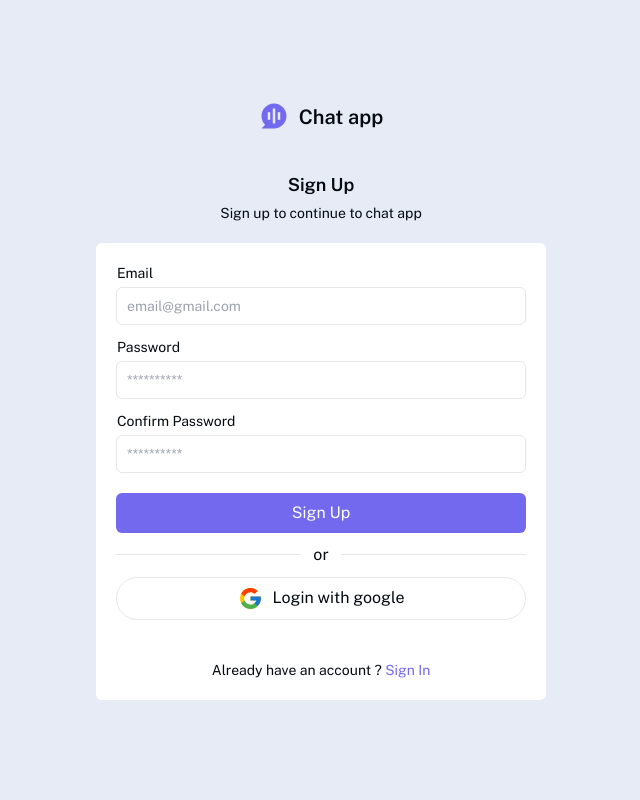
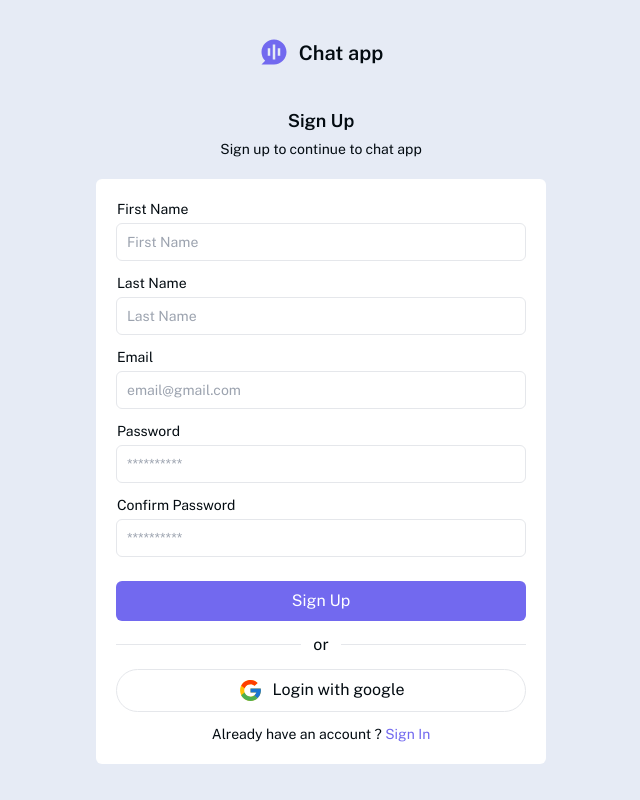
Before and after one commit to taitranhuu2302/chat-app, a Next.js app in the folder client/: page /auth/register in a window 1280 px wide. Shown: the whole page, without its empty margins (319-959 px from the left). Built offline with nearby package versions, Linux system fonts and the light colour scheme.

Commit message:
feat(client): login and register

```diff
--- a/client/package.json
+++ b/client/package.json
@@ -9,6 +9,7 @@
     "lint": "next lint"
   },
   "dependencies": {
+    "@hookform/resolvers": "^3.1.1",
     "@react-oauth/google": "^0.11.0",
     "@reduxjs/toolkit": "^1.9.1",
     "@types/humps": "^2.0.2",
--- a/client/pages/auth/index.tsx
+++ b/client/pages/auth/index.tsx
@@ -3,18 +3,37 @@ import Image from 'next/image';
 import Link from 'next/link';
 import { useRouter } from 'next/router';
 import useTranslate from '@/hooks/useTranslate';
-import { FcGoogle } from 'react-icons/fc';
 import withPageLoading from '../../HOC/withPageLoading';
 import LoginSocial from '@/components/LoginSocial';
+import * as yup from 'yup';
+import { useForm, SubmitHandler } from 'react-hook-form';
+import { yupResolver } from '@hookform/resolvers/yup';
 
 interface ILoginPage {}
+
+const schema = yup.object().shape({
+  email: yup
+    .string()
+    .matches(/^(?!.*@[^,]*,)/, 'Email is not in the correct format')
+    .required('Email is required'),
+  password: yup
+    .string()
+    .min(6, 'Password must be longer than 6 characters')
+    .required('Password is required'),
+});
 
 const LoginPage: React.FC<ILoginPage> = () => {
   const router = useRouter();
   const t: any = useTranslate();
-  const handleSubmit = async (e: React.SyntheticEvent) => {
-    e.preventDefault();
-    await router.push('/');
+  const {
+    register,
+    handleSubmit,
+    formState: { errors },
+  } = useForm<LoginType>({
+    resolver: yupResolver<any>(schema),
+  });
+  const onSubmit: SubmitHandler<LoginType> = (data) => {
+    console.log(data);
   };
 
   return (
@@ -27,7 +46,7 @@ const LoginPage: React.FC<ILoginPage> = () => {
         <p className={'mt-10 text-lg font-semibold'}>{t.auth.signIn.label}</p>
         <p className={'text-sm mt-1'}>{t.auth.signIn.description}</p>
         <form
-          onSubmit={handleSubmit}
+          onSubmit={handleSubmit(onSubmit)}
           className={'bg-white dark:bg-via-200 w-[450px] mt-5 rounded-md p-5'}>
           <div className={'flex flex-col'}>
             <label htmlFor="Email" className={'text-sm ml-[1px]'}>
@@ -36,6 +55,7 @@ const LoginPage: React.FC<ILoginPage> = () => {
             <input
               id="Email"
               type="text"
+              {...register('email')}
               className={
                 'border dark:border-night-400 bg-transparent rounded-md mt-1 py-2 text-sm px-2.5 outline-none'
               }
@@ -49,6 +69,7 @@ const LoginPage: React.FC<ILoginPage> = () => {
             <input
               id="Password"
               type="password"
+              {...register('password')}
               className={
                 'border dark:border-night-400 bg-transparent rounded-md mt-1 py-2 text-sm px-2.5 outline-none'
               }
@@ -64,6 +85,18 @@ const LoginPage: React.FC<ILoginPage> = () => {
               {t.auth.rememberMe}
             </span>
           </label>
+          <ul>
+            {errors.email && (
+              <li className={'text-red-500 text-[15px]'}>
+                {errors.email.message}
+              </li>
+            )}
+            {errors.password && (
+              <li className={'text-red-500 text-[15px]'}>
+                {errors.password.message}
+              </li>
+            )}
+          </ul>
           <button
             type={'submit'}
             className={'bg-primary text-light w-full py-2 rounded-md mt-5'}>
--- a/client/pages/auth/register.tsx
+++ b/client/pages/auth/register.tsx
@@ -4,11 +4,41 @@ import Link from 'next/link';
 import useTranslate from '@/hooks/useTranslate';
 import LoginSocial from '@/components/LoginSocial';
 import withPageLoading from '../../HOC/withPageLoading';
+import * as yup from 'yup';
+import { useForm, SubmitHandler } from 'react-hook-form';
+import { yupResolver } from '@hookform/resolvers/yup';
 
 interface IRegister {}
 
+const schema = yup.object().shape({
+  firstName: yup.string().required('First Name is required'),
+  lastName: yup.string().required('Last Name is required'),
+  email: yup
+    .string()
+    .matches(/^(?!.*@[^,]*,)/, 'Email is not in the correct format')
+    .required('Email is required'),
+  password: yup
+    .string()
+    .min(6, 'Password must be longer than 6 characters')
+    .required('Password is required'),
+  confirmPassword: yup
+    .string()
+    .oneOf([yup.ref('password'), null], 'Re-enter incorrect password'),
+});
+
 const RegisterPage: React.FC<IRegister> = () => {
   const t = useTranslate();
+  const {
+    register,
+    handleSubmit,
+    formState: { errors },
+  } = useForm<RegisterType>({
+    resolver: yupResolver<any>(schema),
+  });
+
+  const onSubmit: SubmitHandler<RegisterType> = (data) => {
+    console.log(data);
+  };
 
   return (
     <div className={'bg-via-500 dark:bg-via-300 w-full h-screen'}>
@@ -20,7 +50,38 @@ const RegisterPage: React.FC<IRegister> = () => {
         <p className={'mt-10 text-lg font-semibold'}>{t.auth.signUp.label}</p>
         <p className={'text-sm mt-1'}>{t.auth.signUp.description}</p>
         <form
-          className={'bg-white dark:bg-via-200 w-[450px] mt-5 rounded-md p-5'}>
+          onSubmit={handleSubmit(onSubmit)}
+          className={
+            'bg-white dark:bg-via-200 w-[450px] mt-5 rounded-md p-5 space-y-3'
+          }>
+          <div className={'flex flex-col'}>
+            <label htmlFor="FirstName" className={'text-sm ml-[1px]'}>
+              {t.auth.firstName.label}
+            </label>
+            <input
+              id="FirstName"
+              type="text"
+              {...register('firstName')}
+              className={
+                'border dark:border-night-400 bg-transparent rounded-md mt-1 py-2 text-sm px-2.5 outline-none'
+              }
+              placeholder={t.auth.firstName.hint}
+            />
+          </div>
+          <div className={'flex flex-col'}>
+            <label htmlFor="LastName" className={'text-sm ml-[1px]'}>
+              {t.auth.lastName.label}
+            </label>
+            <input
+              id="LastName"
+              type="text"
+              {...register('lastName')}
+              className={
+                'border dark:border-night-400 bg-transparent rounded-md mt-1 py-2 text-sm px-2.5 outline-none'
+              }
+              placeholder={t.auth.lastName.hint}
+            />
+          </div>
           <div className={'flex flex-col'}>
             <label htmlFor="Email" className={'text-sm ml-[1px]'}>
               {t.auth.email.label}
@@ -28,38 +89,68 @@ const RegisterPage: React.FC<IRegister> = () => {
             <input
               id="Email"
               type="text"
+              {...register('email')}
               className={
                 'border dark:border-night-400 bg-transparent rounded-md mt-1 py-2 text-sm px-2.5 outline-none'
               }
               placeholder={t.auth.email.hint}
             />
           </div>
-          <div className={'flex flex-col mt-3'}>
+          <div className={'flex flex-col'}>
             <label htmlFor="Password" className={'text-sm ml-[1px]'}>
               {t.auth.password.label}
             </label>
             <input
               id="Password"
               type="password"
+              {...register('password')}
               className={
                 'border dark:border-night-400 bg-transparent rounded-md mt-1 py-2 text-sm px-2.5 outline-none'
               }
               placeholder={'**********'}
             />
           </div>
-          <div className={'flex flex-col mt-3'}>
+          <div className={'flex flex-col'}>
             <label htmlFor="ConfirmPassword" className={'text-sm ml-[1px]'}>
               {t.auth.confirmPassword.label}
             </label>
             <input
               id="ConfirmPassword"
               type="password"
+              {...register('confirmPassword')}
               className={
                 'border dark:border-night-400 bg-transparent rounded-md mt-1 py-2 text-sm px-2.5 outline-none'
               }
               placeholder={'**********'}
             />
           </div>
+          <ul>
+            {errors.firstName && (
+              <li className={'text-red-500 text-[15px]'}>
+                {errors.firstName.message}
+              </li>
+            )}
+            {errors.lastName && (
+              <li className={'text-red-500 text-[15px]'}>
+                {errors.lastName.message}
+              </li>
+            )}
+            {errors.email && (
+              <li className={'text-red-500 text-[15px]'}>
+                {errors.email.message}
+              </li>
+            )}
+            {errors.password && (
+              <li className={'text-red-500 text-[15px]'}>
+                {errors.password.message}
+              </li>
+            )}
+            {errors.confirmPassword && (
+              <li className={'text-red-500 text-[15px]'}>
+                {errors.confirmPassword.message}
+              </li>
+            )}
+          </ul>
           <button
             className={'bg-primary text-light w-full py-2 rounded-md mt-5'}>
             {t.auth.signUp.label}
--- a/client/public/lang/en.js
+++ b/client/public/lang/en.js
@@ -114,7 +114,15 @@ const language = {
             hint: 'Enter Confirm Password'
         },
         or: "or",
-        loginGoogle: "Login with google"
+        loginGoogle: "Login with google",
+        firstName: {
+            label: 'First Name',
+            hint: 'First Name'
+        },
+        lastName: {
+            label: 'Last Name',
+            hint: 'Last Name'
+        },
     },
     settings: "Settings",
     saveChanges: "Save Changes"
--- a/client/public/lang/vi.js
+++ b/client/public/lang/vi.js
@@ -114,7 +114,15 @@ const language = {
       hint: 'Nhập lại mật khẩu'
     },
     or: "Hoặc",
-    loginGoogle: "Đăng nhập với google"
+    loginGoogle: "Đăng nhập với google",
+    firstName: {
+      label: 'Họ',
+      hint: 'Họ'
+    },
+    lastName: {
+      label: 'Tên',
+      hint: 'Tên'
+    },
   },
   settings: "Cài đặt",
   saveChanges: "Lưu thay đổi"
```
Also changed, not shown: client/types/auth.d.ts (+13 -0 lines), 1 other file (tests, documents, lock files or other folders).
